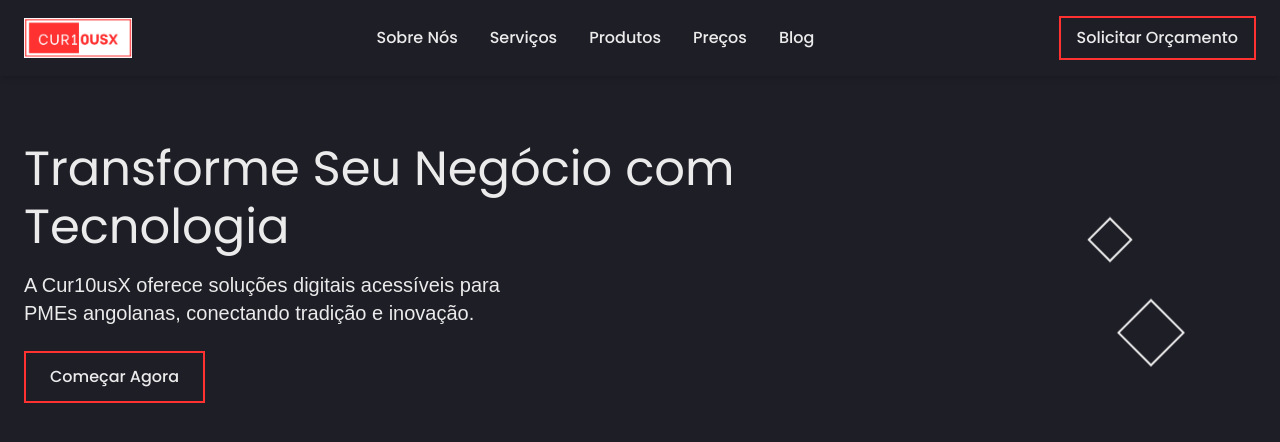
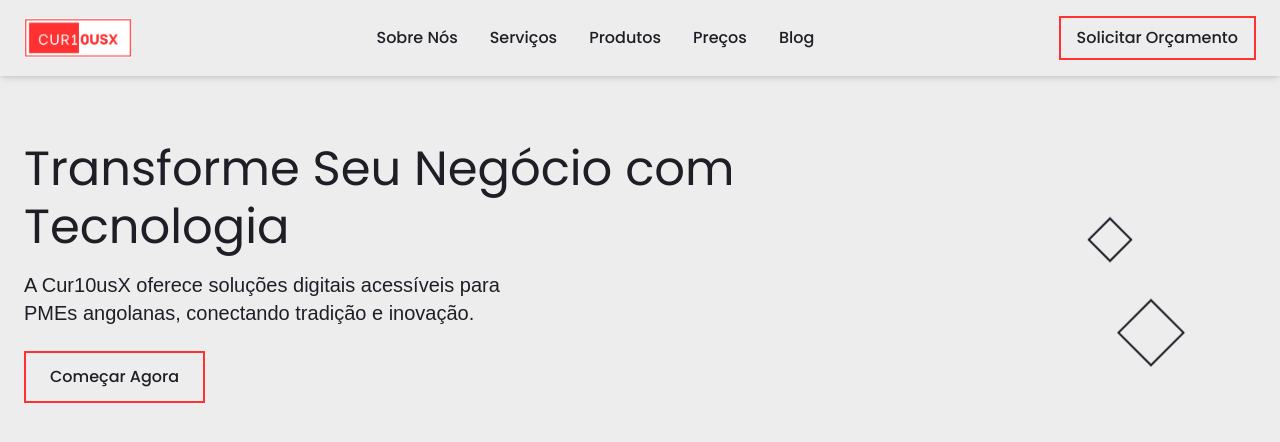
Before and after one commit to ahamuyel/cur10usx, a Next.js app: page / in a window 1280 px wide. Shown: the top 442 px of the page. Built offline with nearby package versions, Linux system fonts and the light colour scheme.

Commit message:
redeploy - just some points fized

```diff
--- a/app/globals.css
+++ b/app/globals.css
@@ -9,7 +9,7 @@
   --primary-dark: #28242a;
   --accent: #ff3131;
   --accent-dark: #b7012e;
-  --text: #ebebeb;
+  --text: #1e1e27;
   --secondary: #28242a;
 
   /* Propriedades reutilizáveis */
@@ -27,7 +27,7 @@
 }
 
 body {
-  background: #1e1e27;
+  background: var(--background);
   color: var(--text);
   font-family: Arial, Helvetica, sans-serif;
 }
```
